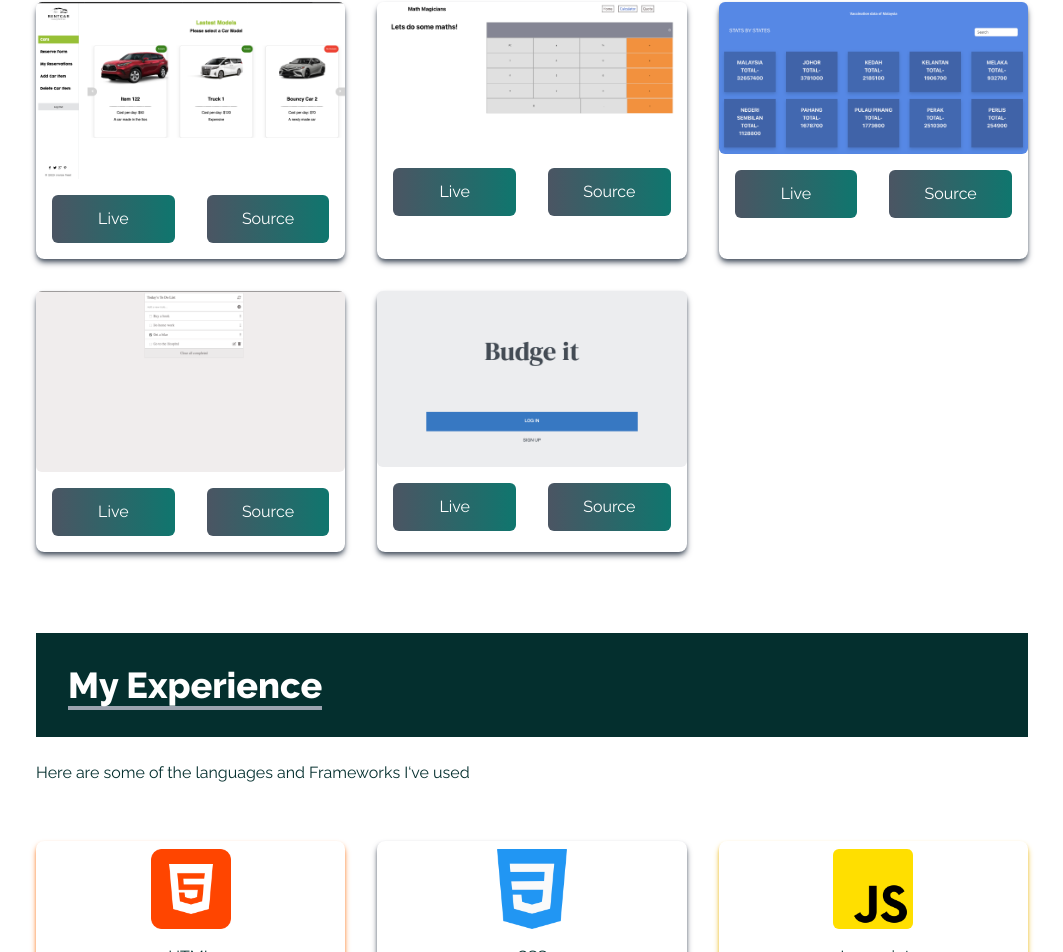
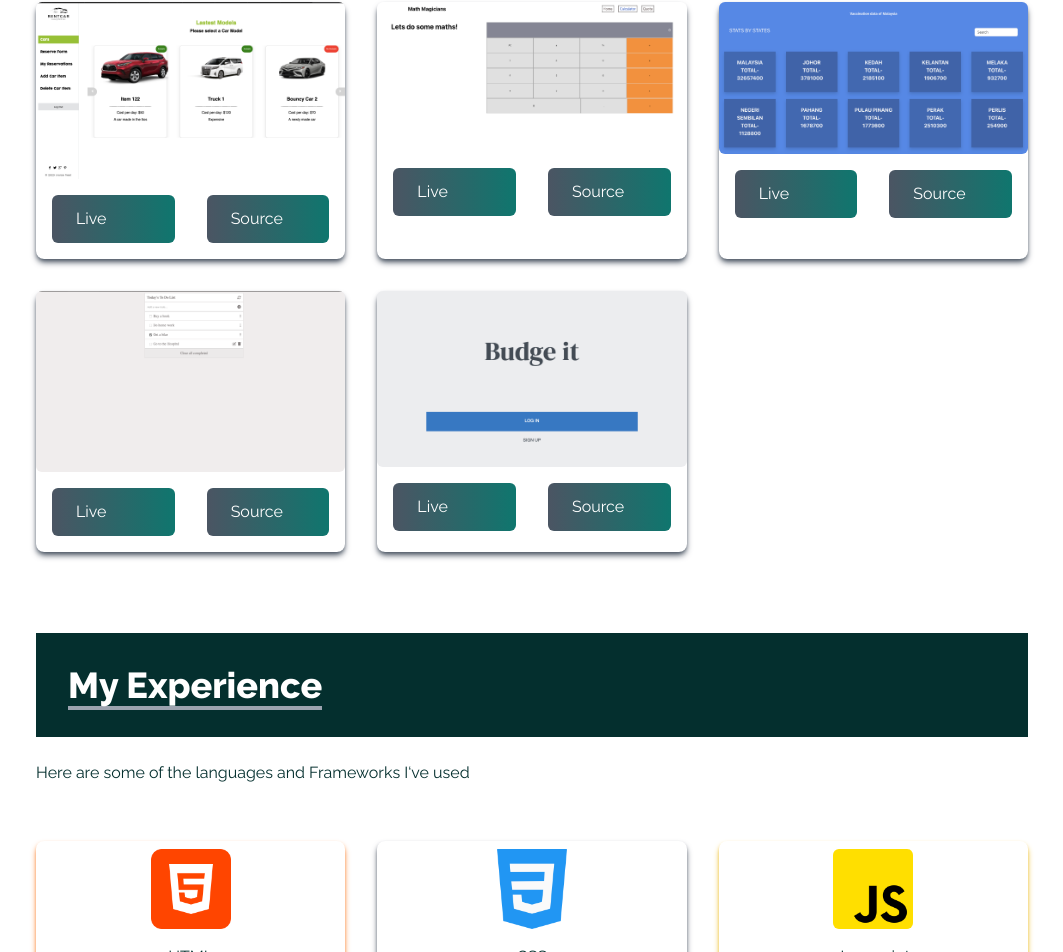
Before and after one commit to Armynerh/my-portfolio, a React (Create React App) app: page / in a window 1280 px wide. Shown: the part 1811-2763 px from the top of the page, without its empty margins (108-1171 px from the left). Built offline with nearby package versions, Linux system fonts and the light colour scheme.

Commit message:
modify portfolio links

```diff
--- a/src/components/Portfolio.jsx
+++ b/src/components/Portfolio.jsx
@@ -10,22 +10,32 @@ const Portfolio = () => {
     {
       id: 1,
       src: cruise,
+      liveLink: 'https://cruisefleet.onrender.com/',
+      sourceLink: 'https://github.com/Armynerh/cruise-fleet-backend',
     },
     {
       id: 2,
       src: math,
+      liveLink: 'https://math-magic-0phk.onrender.com/',
+      sourceLink: 'https://github.com/Armynerh/math_magicians',
     },
     {
       id: 3,
       src: malay,
+      liveLink: 'https://malaysia-metrics.onrender.com/',
+      sourceLink: 'https://github.com/Armynerh/malaysia_vaccination_metrics',
     },
     {
       id: 4,
       src: todo,
+      liveLink: 'https://armynerh.github.io/todo-list-project/dist/',
+      sourceLink: 'https://github.com/Armynerh/todo-list-project',
     },
     {
       id: 5,
       src: budget,
+      liveLink: 'https://budge-it-6aex.onrender.com/',
+      sourceLink: 'https://github.com/Armynerh/budget_app',
     },
   ];
   return (
@@ -37,12 +47,14 @@ const Portfolio = () => {
         <p className="py-6">See some of my recent projects below</p>
 
         <div className="grid sm:grid-cols-2 md:grid-cols-3 gap-8 px-12 sm:px-0">
-          {projects.map(({ id, src }) => (
+          {projects.map(({
+            id, src, liveLink, sourceLink,
+          }) => (
             <div key={id} className="shadow-md shadow-gray-600 rounded-lg">
               <img src={src} alt="" className="rounded-md duration-200 hover:scale-105" />
               <div className="flex items-center justify-center">
-                <button type="button" className="w-1/2 px-6 py-3 m-4 duration-200 hover:scale-105 bg-gradient-to-r from-gray-600 to-teal-700 cursor-pointer text-white rounded-md">Live</button>
-                <button type="button" className="w-1/2 px-6 py-3 m-4 duration-200 hover:scale-105 bg-gradient-to-r from-gray-600 to-teal-700 cursor-pointer text-white rounded-md">Source</button>
+                <a href={liveLink} target="_blank" rel="noopener noreferrer" className="w-1/2 px-6 py-3 m-4 duration-200 hover:scale-105 bg-gradient-to-r from-gray-600 to-teal-700 cursor-pointer text-white rounded-md">Live</a>
+                <a href={sourceLink} target="_blank" rel="noopener noreferrer" className="w-1/2 px-6 py-3 m-4 duration-200 hover:scale-105 bg-gradient-to-r from-gray-600 to-teal-700 cursor-pointer text-white rounded-md">Source</a>
               </div>
             </div>
           ))}
```
